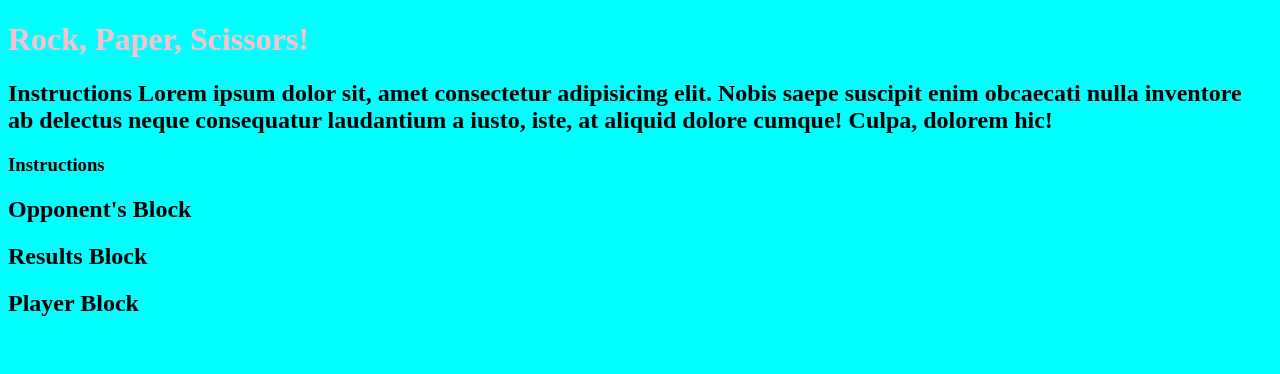
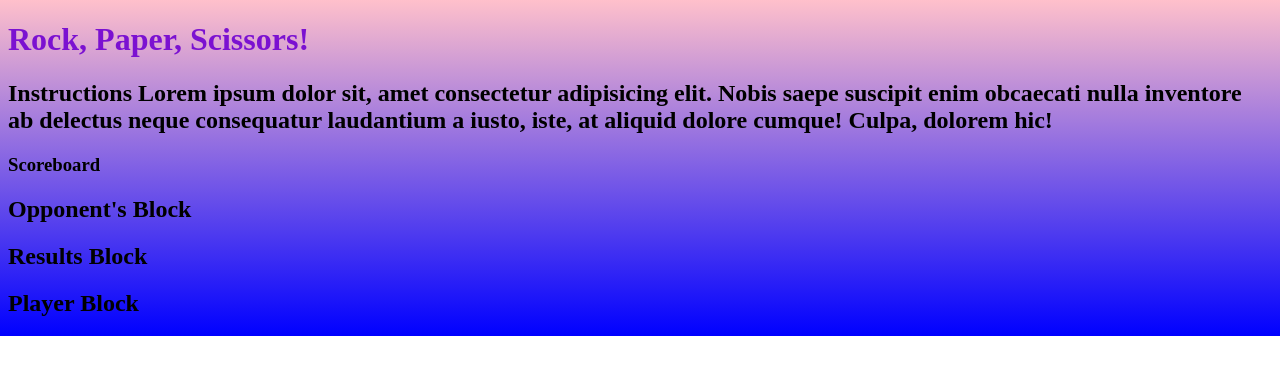
Before and after one commit to Bearnadetta/rock-paper-scissors, a plain HTML site: page index.html in a window 1280 px wide. Drawn offline with Linux system fonts and the light colour scheme.

Commit message:
css and html updates, prepping for scripts

```diff
--- a/index.html
+++ b/index.html
@@ -10,11 +10,15 @@
 </head>
 <body>
     <header>
-        <h1>Rock, Paper, Scissors!</h1>
-        <h2>Instructions Lorem ipsum dolor sit, amet consectetur adipisicing elit. Nobis saepe suscipit enim
-        obcaecati nulla inventore ab delectus neque consequatur laudantium a iusto, iste, at aliquid dolore
-        cumque! Culpa, dolorem hic!</h2>
-        <h3> Instructions</h3>
+        <div>
+            <h1>Rock, Paper, Scissors!</h1>
+            <h2>Instructions Lorem ipsum dolor sit, amet consectetur adipisicing elit. Nobis saepe suscipit enim
+            obcaecati nulla inventore ab delectus neque consequatur laudantium a iusto, iste, at aliquid dolore
+            cumque! Culpa, dolorem hic!</h2>
+        </div>
+        <div>
+            <h3> Scoreboard</h3>
+        </div>
     </header>
 
     <div>
--- a/style.css
+++ b/style.css
@@ -1,6 +1,9 @@
 body {
-    background-color: aqua;
+    background-image: linear-gradient(pink, blue);
+    background-repeat: no-repeat;
+    background-size: cover;
+    height: 100%;
 }
 h1 {
-    color: pink;
+    color: rgb(123, 17, 209);
 }
```
